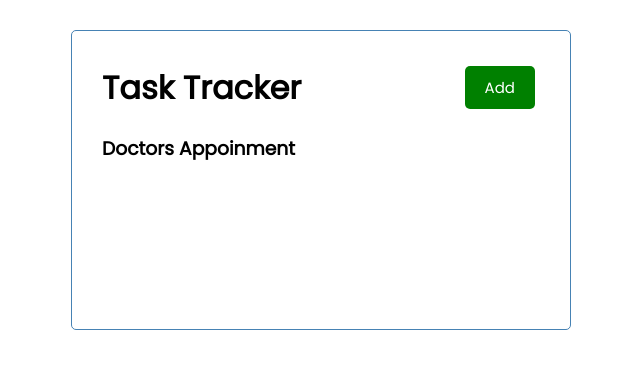
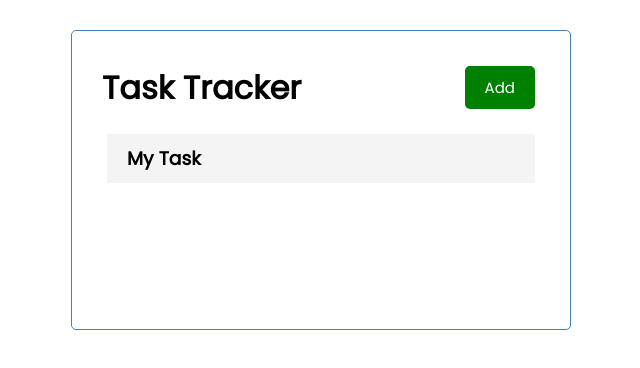
Before and after one commit to ArvinthC3000/task_tracer_Brad, a React (Create React App) app: page / in a window 1280 px wide. Shown: the top 368 px of the page, without its empty margins (319-959 px from the left). Built offline with nearby package versions, Linux system fonts and the light colour scheme.

Commit message:
Tasks item

```diff
--- /dev/null
+++ b/src/components/Task.jsx
@@ -0,0 +1,15 @@
+import PropTypes from 'prop-types';
+
+const Task = ({ task }) => {
+  return (
+    <div className='task'>
+      <h3>My Task</h3>
+    </div>
+  );
+};
+
+Task.propTypes = {
+  task: PropTypes.object.isRequired,
+};
+
+export default Task;
--- a/src/components/Tasks.jsx
+++ b/src/components/Tasks.jsx
@@ -1,17 +1,18 @@
 import PropTypes from 'prop-types';
+import Task from './Task';
 
-const Task = ({ tasks }) => {
+const Tasks = ({ tasks }) => {
   return (
     <>
       {tasks.map(task => (
-        <h3 key={task.id}>{task.text}</h3>
+        <Task key={task.id} task={task} />
       ))}
     </>
   );
 };
 
-Task.propTypes = {
-  tasks: PropTypes.object.isRequired,
-};
+// Tasks.propTypes = {
+//   tasks: PropTypes.object.isRequired,
+// };
 
-export default Task;
+export default Tasks;
```
